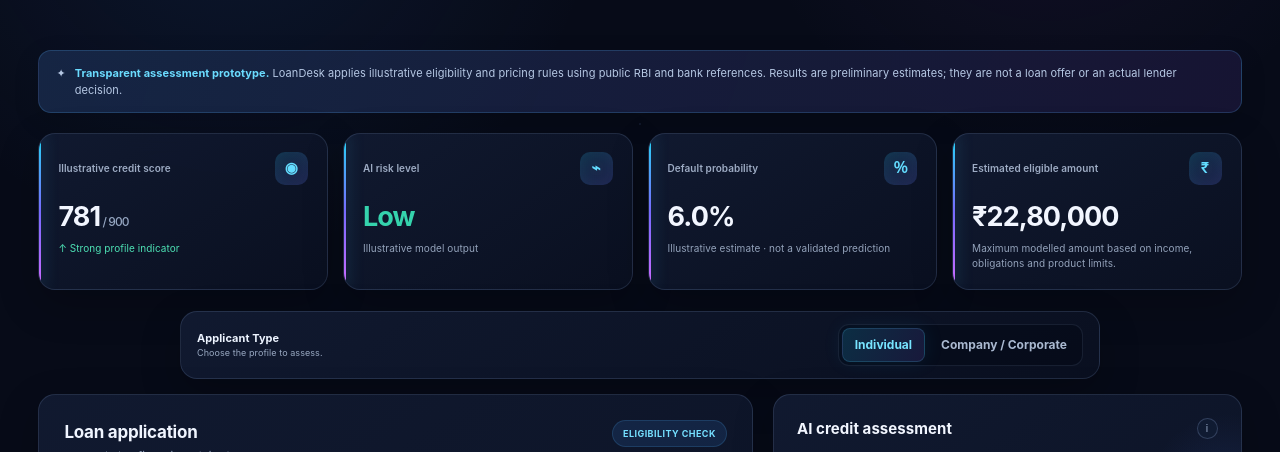
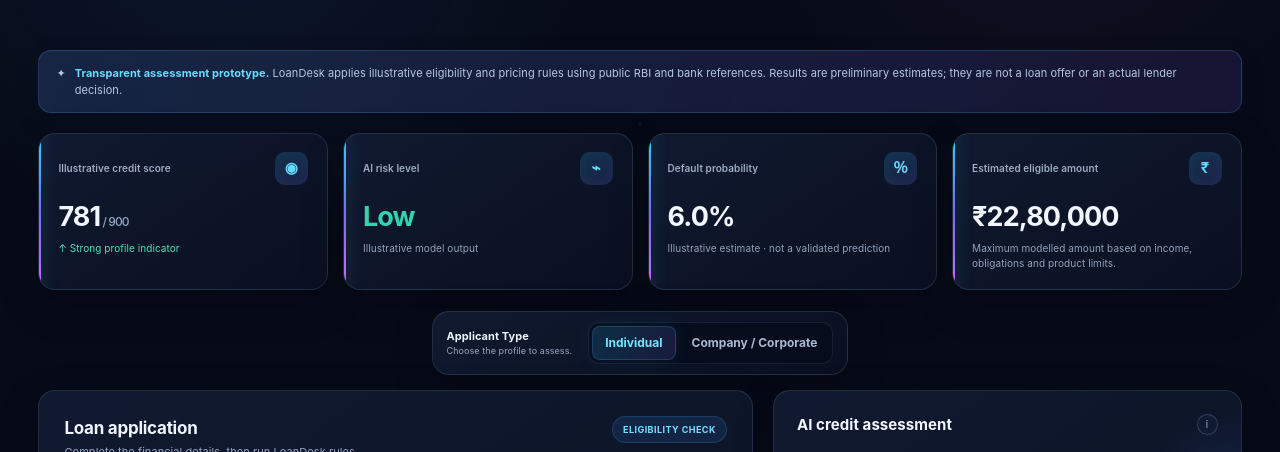
Before and after one commit to achalghumre69-lgtm/ai-loan-credit-assessment-engine, a plain HTML site: page index.html in a window 1280 px wide. Shown: the part 276-728 px from the top of the page. Drawn offline with Linux system fonts and the light colour scheme.

Commit message:
Make Applicant Type selector compact and centered

```diff
--- a/index.html
+++ b/index.html
@@ -138,13 +138,13 @@ body{background-color:#070b18;background-image:radial-gradient(circle at 18% 20%
  #history .history th,#history .history td{padding:7px 5px}
 }
 
-/* Compact Applicant Type selector, aligned with the centered dashboard panels. */
-.applicant-switch{width:min(100%,920px);margin:0 auto 15px;padding:12px 16px}
+/* Keep Applicant Type compact and centered with the dashboard panels. */
+.applicant-switch{width:fit-content;max-width:100%;margin:0 auto 15px;padding:10px 14px;gap:16px;align-items:center;flex-direction:row}
 .applicant-switch-copy strong{font-size:11px}
 .applicant-switch-copy span{font-size:9px}
-.type-tabs{padding:3px}
-.type-tab{padding:7px 12px}
-@media(max-width:720px){.applicant-switch{width:100%;padding:11px 13px}.type-tab{padding:7px 10px}}
+.type-tabs{width:auto;padding:3px}
+.type-tab{flex:0 0 auto;padding:7px 12px}
+@media(max-width:560px){.applicant-switch{width:min(100%,420px);padding:10px 12px;align-items:stretch;flex-direction:column;gap:8px}.type-tabs{width:100%}.type-tab{flex:1;padding:7px 9px}}
 </style>
 </head>
 <body>
```
